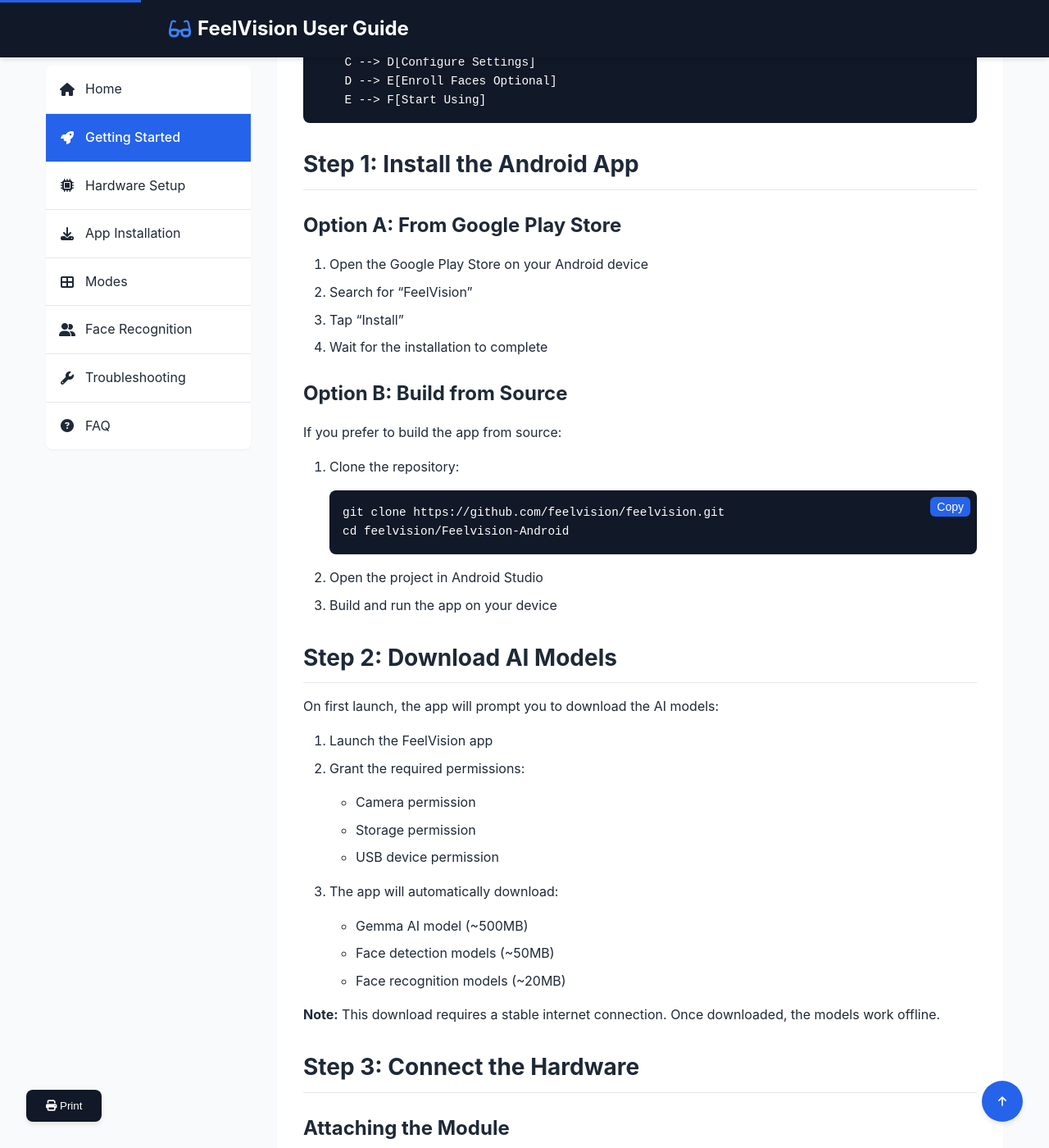
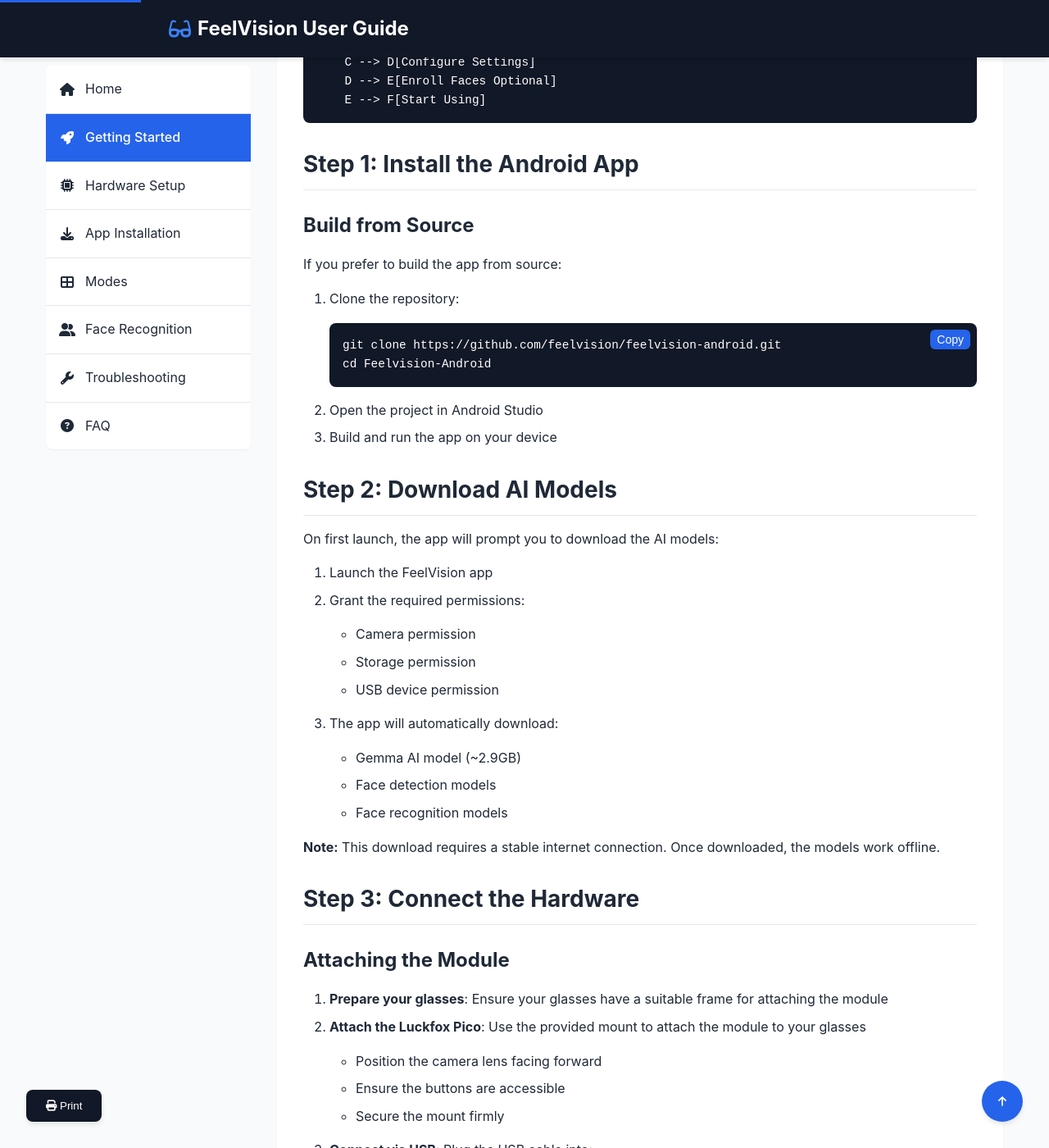
Before and after one commit to FeelVision/user-guide, a Jekyll site: the page built from pages/getting-started.md, in a window 1280 px wide and 1400 px high, scrolled down 856 px. Shown: the whole window at 82% size. Built offline with Jekyll 4.4.1, drawn with Linux system fonts in a browser that asks for light colours.

Commit message:
Revise Android app installation steps
Updated installation instructions to reflect changes in app size and repository structure.

````diff
--- a/pages/getting-started.md
+++ b/pages/getting-started.md
@@ -35,21 +35,14 @@
 
 ## Step 1: Install the Android App
 
-### Option A: From Google Play Store
-
-1. Open the Google Play Store on your Android device
-2. Search for "FeelVision"
-3. Tap "Install"
-4. Wait for the installation to complete
-
-### Option B: Build from Source
+### Build from Source
 
 If you prefer to build the app from source:
 
 1. Clone the repository:
    ```bash
-   git clone https://github.com/feelvision/feelvision.git
-   cd feelvision/Feelvision-Android
+   git clone https://github.com/feelvision/feelvision-android.git
+   cd Feelvision-Android
    ```
 
 2. Open the project in Android Studio
@@ -65,9 +58,9 @@
    - Storage permission
    - USB device permission
 3. The app will automatically download:
-   - Gemma AI model (~500MB)
-   - Face detection models (~50MB)
-   - Face recognition models (~20MB)
+   - Gemma AI model (~2.9GB)
+   - Face detection models
+   - Face recognition models
 
 **Note:** This download requires a stable internet connection. Once downloaded, the models work offline.
 
````
